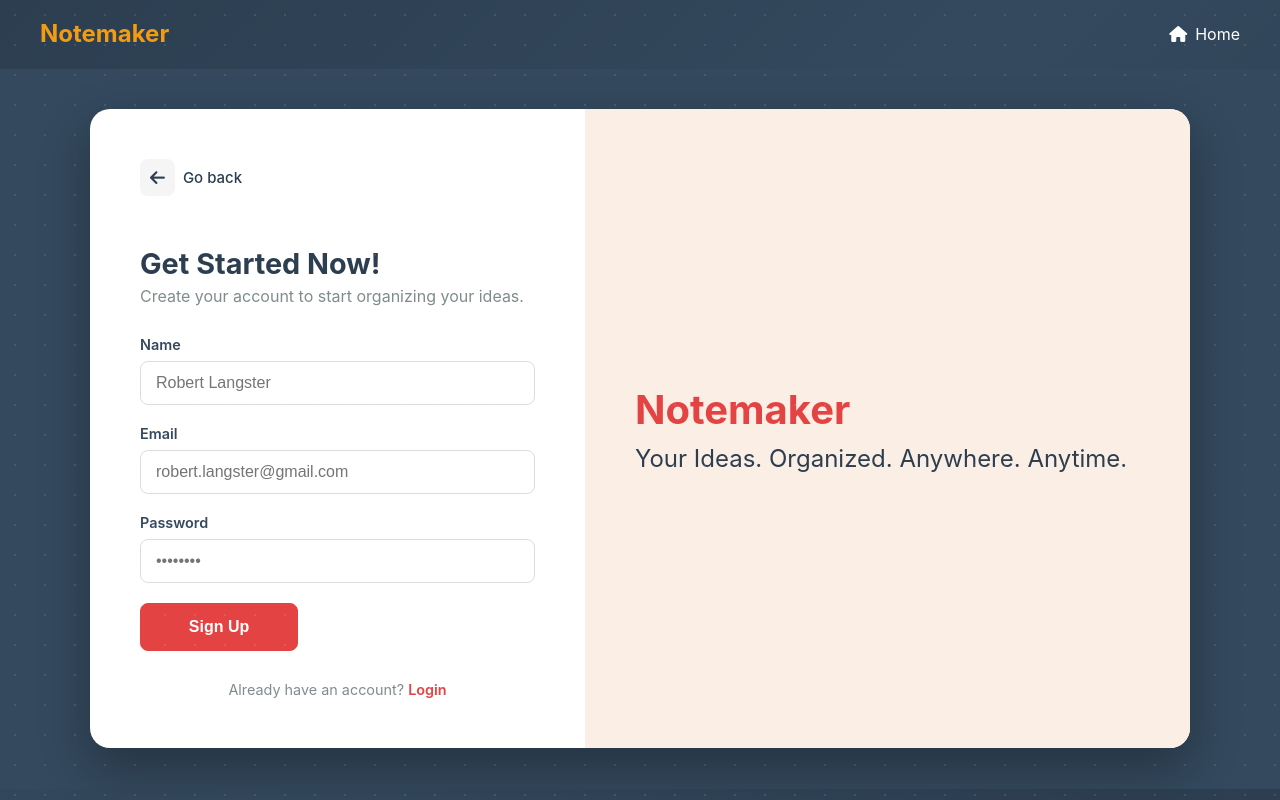
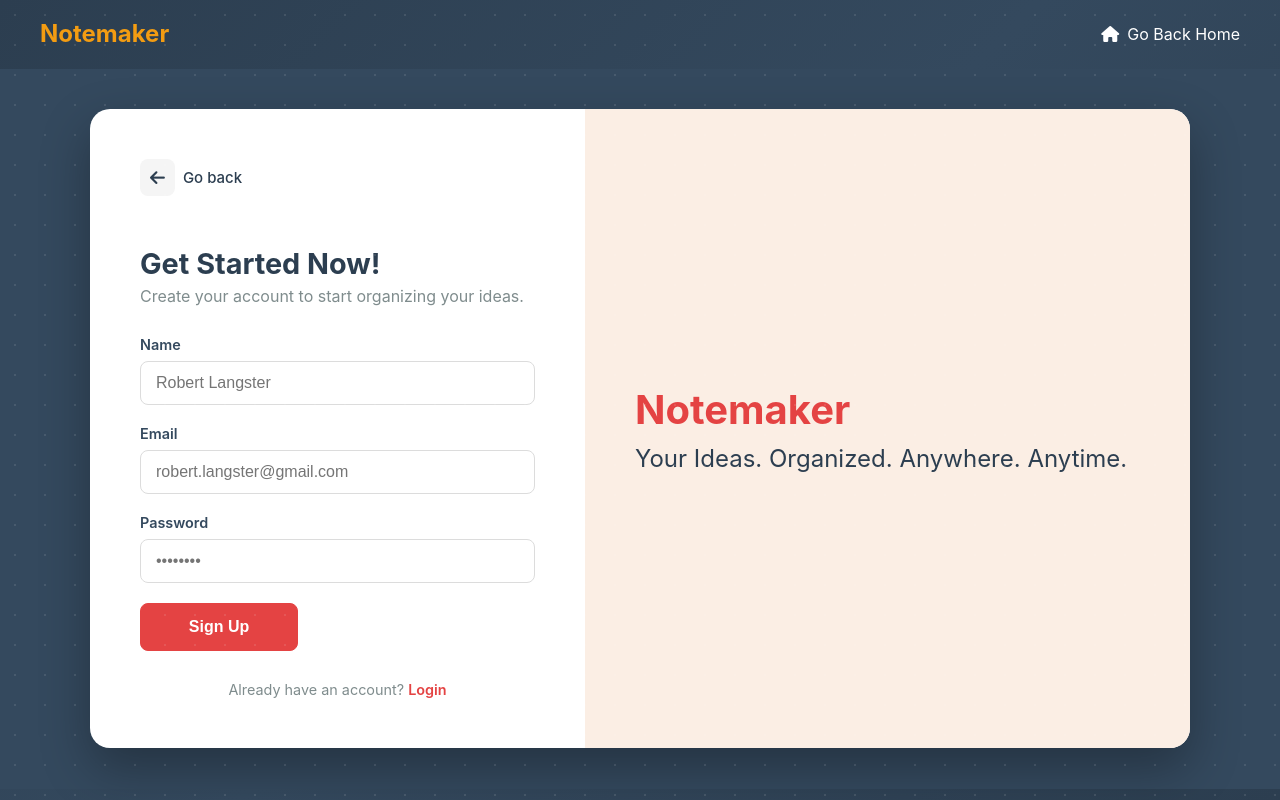
Before and after one commit to pgglsjulil/notes-app, a Flask app: page /register in a window 1280 px wide. Run offline with Flask 3, Linux system fonts and the light colour scheme.

Commit message:
Ubah teks tombol

```diff
--- a/app/templates/layout.html
+++ b/app/templates/layout.html
@@ -13,7 +13,7 @@
             Notemaker
         </div>
         <ul class="nav-links">
-            <li><a href="{{ url_for('main.landing_page') }}"><i class="fas fa-home"></i> Home</a></li>
+            <li><a href="{{ url_for('main.landing_page') }}"><i class="fas fa-home"></i> Go Back Home</a></li>
         </ul>
     </nav>
 
```
